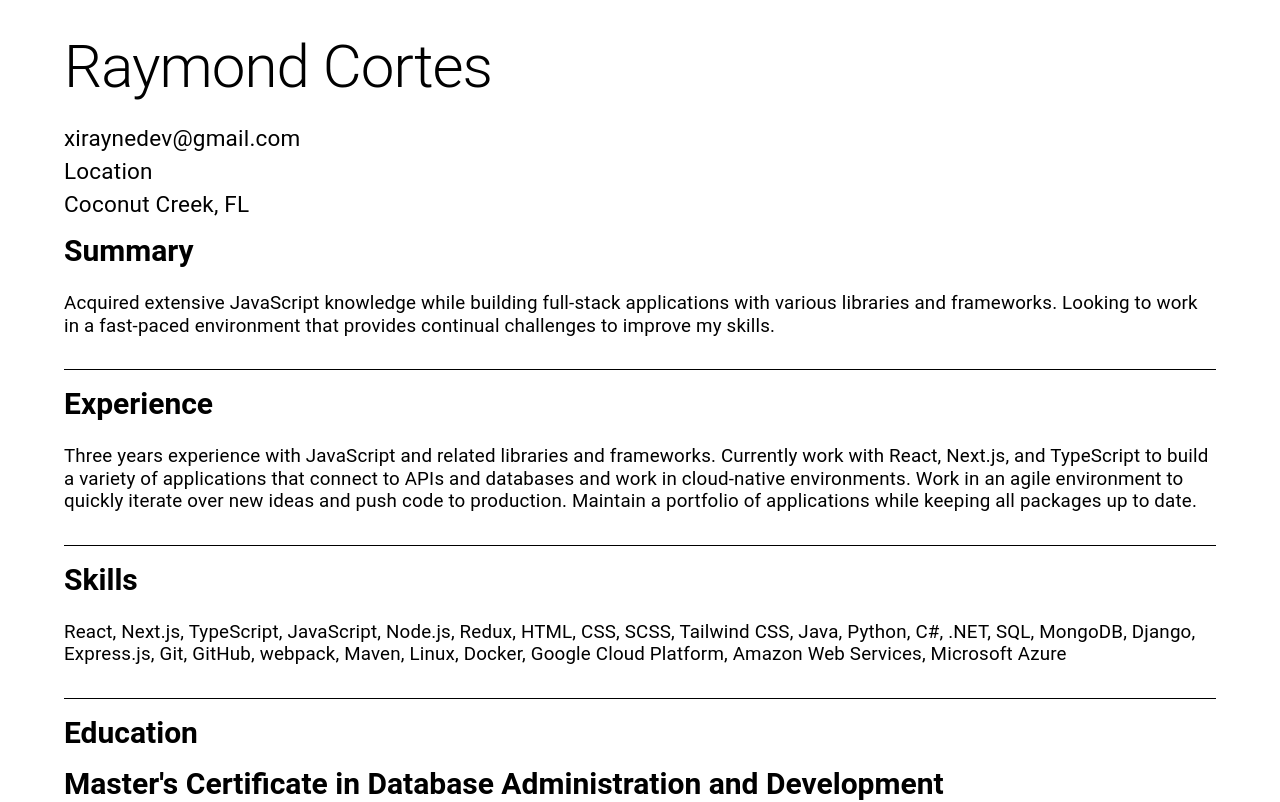
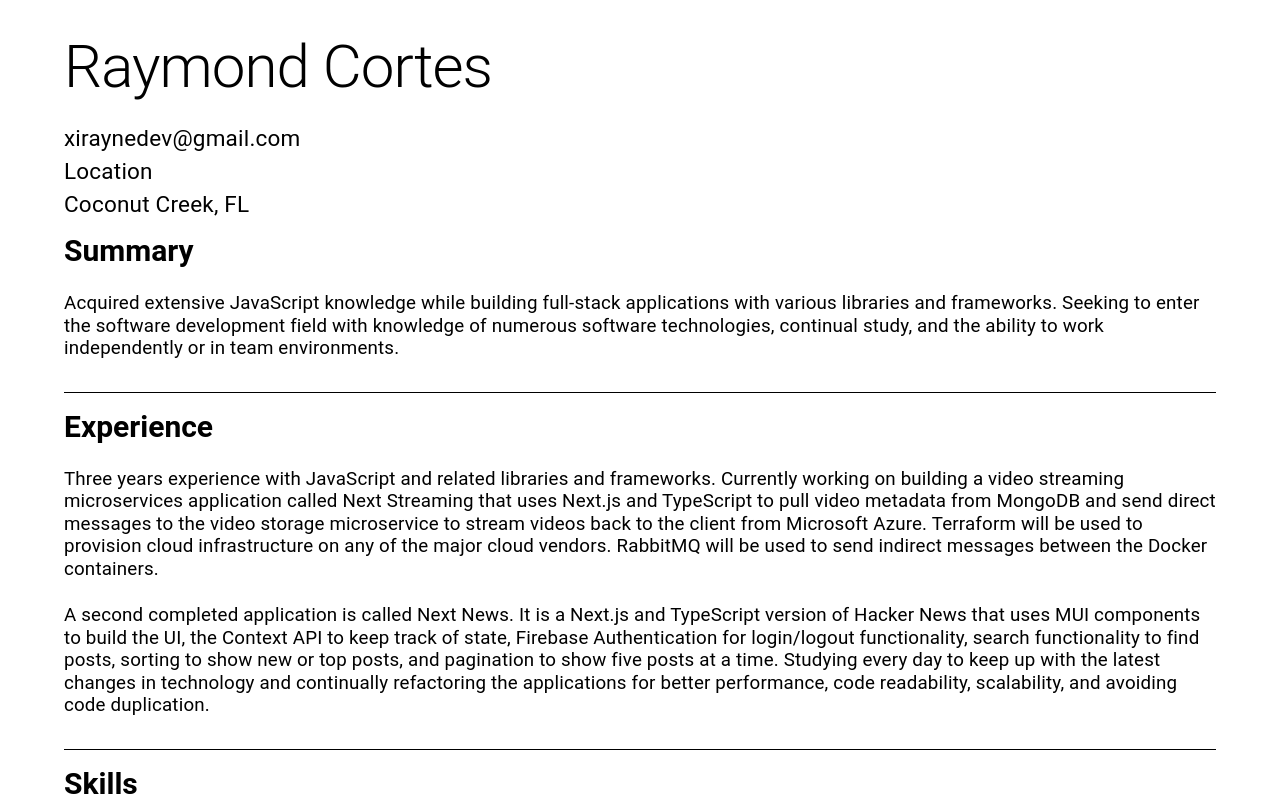
Before and after one commit to xiraynedev/portfolio-v2, a React app: page /resume in a window 1280 px wide. Shown: the top 802 px of the page. Built offline with nearby package versions, Linux system fonts and the light colour scheme.

Commit message:
update resume components

```diff
--- a/src/components/Resume/Experience.tsx
+++ b/src/components/Resume/Experience.tsx
@@ -2,9 +2,22 @@ import React, { FC } from 'react';
 import { SectionContainer } from './SectionContainer';
 
 export const Experience: FC = () => {
+  const firstParagraph = `Three years experience with JavaScript and related libraries and frameworks. Currently working on building a video
+ streaming microservices application called Next Streaming that uses Next.js and TypeScript to pull video metadata from
+ MongoDB and send direct messages to the video storage microservice to stream videos back to the client from Microsoft
+ Azure. Terraform will be used to provision cloud infrastructure on any of the major cloud vendors. RabbitMQ will be used
+ to send indirect messages between the Docker containers.`;
+
+  const secondParagraph = `A second completed application is called Next News. It is a Next.js and TypeScript version of Hacker News that uses MUI
+  components to build the UI, the Context API to keep track of state, Firebase Authentication for login/logout functionality,
+  search functionality to find posts, sorting to show new or top posts, and pagination to show five posts at a time. Studying
+  every day to keep up with the latest changes in technology and continually refactoring the applications for better
+  performance, code readability, scalability, and avoiding code duplication.`;
+
   const experience = {
     title: 'Experience',
-    description: `Three years experience with JavaScript and related libraries and frameworks. Currently work with React, Next.js, and TypeScript to build a variety of applications that connect to APIs and databases and work in cloud-native environments. Work in an agile environment to quickly iterate over new ideas and push code to production. Maintain a portfolio of applications while keeping all packages up to date.`,
+    firstParagraph,
+    secondParagraph,
   };
 
   return <SectionContainer {...experience} />;
--- a/src/components/Resume/SectionContainer.tsx
+++ b/src/components/Resume/SectionContainer.tsx
@@ -4,16 +4,33 @@ import Typography from '@mui/material/Typography';
 
 interface SectionProps {
   title: string;
-  description: string;
+  description?: string;
+  firstParagraph?: string;
+  secondParagraph?: string;
 }
 
-export const SectionContainer: FC<SectionProps> = ({ title, description }) => {
+export const SectionContainer: FC<SectionProps> = ({
+  title,
+  description,
+  firstParagraph,
+  secondParagraph,
+}) => {
   return (
     <Stack borderBottom={1} paddingBottom={4}>
       <Typography variant='h3' mb={3} className='font-bold'>
         {title}
       </Typography>
-      <Typography className='text-3xl'>{description}</Typography>
+      <Stack spacing={3}>
+        {firstParagraph && (
+          <Typography className='text-3xl'>{firstParagraph}</Typography>
+        )}
+        {secondParagraph && (
+          <Typography className='text-3xl'>{secondParagraph}</Typography>
+        )}
+        {description && (
+          <Typography className='text-3xl'>{description}</Typography>
+        )}
+      </Stack>
     </Stack>
   );
 };
--- a/src/components/Resume/Summary.tsx
+++ b/src/components/Resume/Summary.tsx
@@ -4,7 +4,8 @@ import { SectionContainer } from './SectionContainer';
 export const Summary: FC = () => {
   const summary = {
     title: 'Summary',
-    description: `Acquired extensive JavaScript knowledge while building full-stack applications with various libraries and frameworks. Looking to work in a fast-paced environment that provides continual challenges to improve my skills.`,
+    description: `Acquired extensive JavaScript knowledge while building full-stack applications with various libraries and frameworks. Seeking to enter the software development field with knowledge of numerous software technologies, continual study,
+    and the ability to work independently or in team environments.`,
   };
 
   return <SectionContainer {...summary} />;
```
